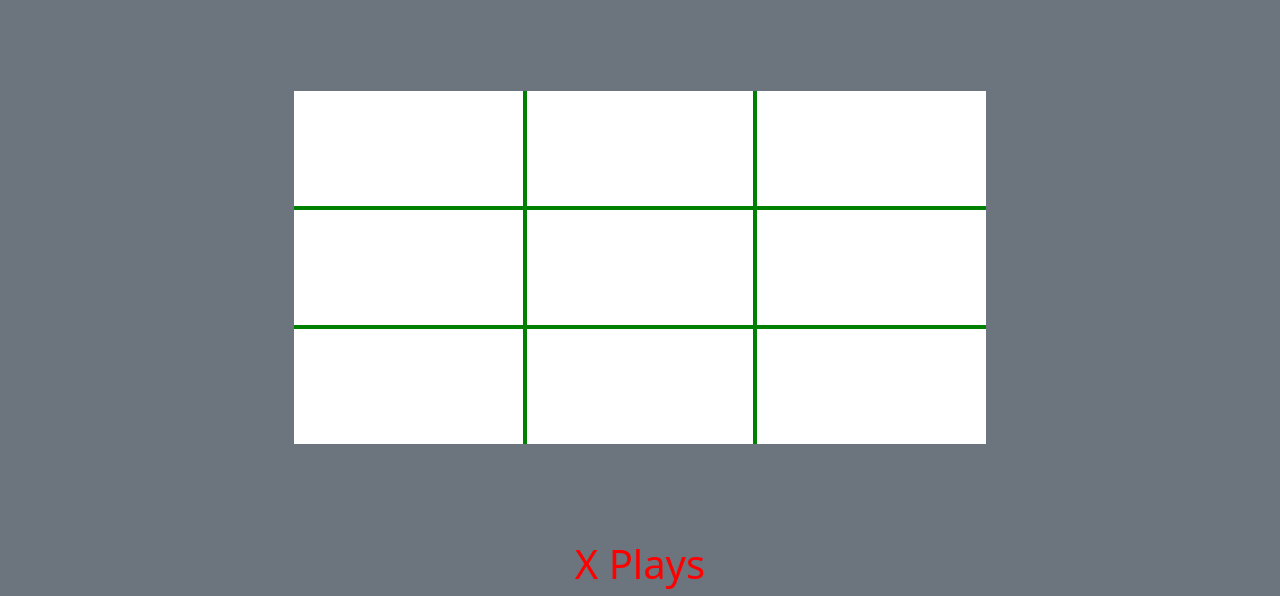
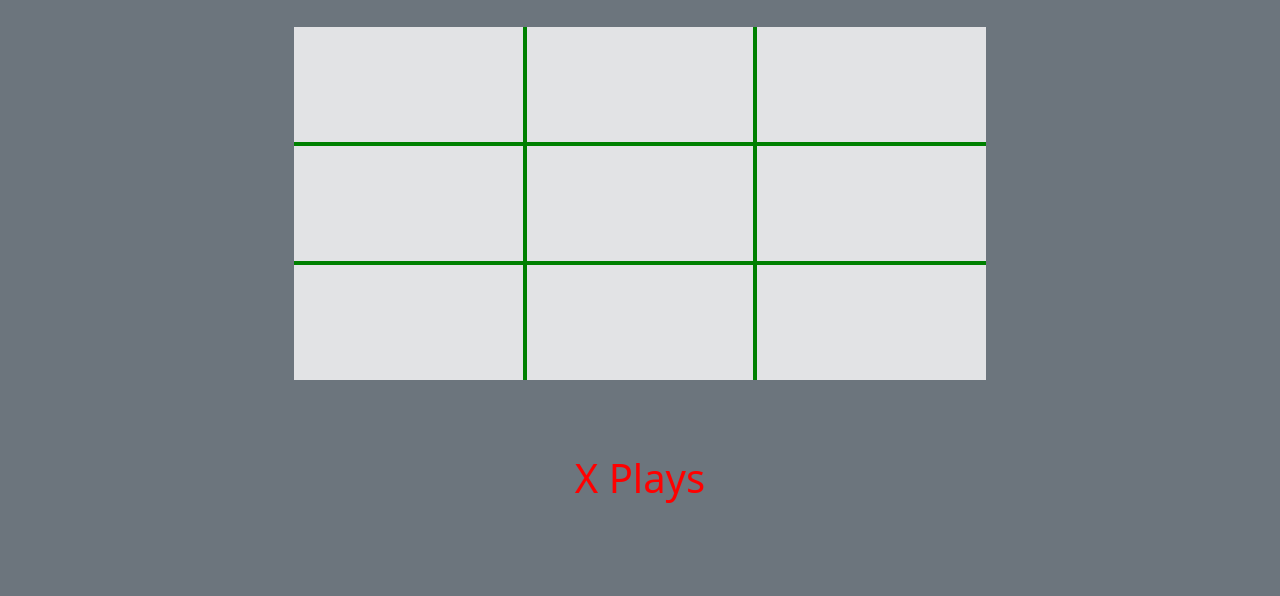
Before and after one commit to Yousef10p/XO, a plain HTML site: page index.html in a window 1280 px wide. Both pictures are taken after a click on the button "Start Game". Shown: the part 251-847 px from the top of the page. After the commit the page ends 800 px from the top, so only its background shows below. Drawn offline with nearby package versions, Linux system fonts and the light colour scheme.

```diff
--- a/index.html
+++ b/index.html
@@ -46,7 +46,7 @@
           </div>
 
 
-        <div class="container-fluid text-center mt-5 pt-5">
+        <div class="container-fluid text-center mt-2 pt-5">
             <h1 id="turn" style="display: none;"></h1>
         </div>
 
--- a/style.css
+++ b/style.css
@@ -1,6 +1,7 @@
 .grid-container{
   display: none;
-  margin-top: 7%;
+  margin-top: 2%;
+  margin-bottom: 2%;
   flex-direction: row;
   flex-wrap: wrap;
   justify-content: center;
@@ -16,7 +17,10 @@
   padding-bottom: 6%;
   background-color: white;
 
-
+  background-position: center;
+  background-repeat: no-repeat;
+  background-size: 60px;
+  background-color: rgba(255, 255, 255, 0.8);
 
 
 }
```
